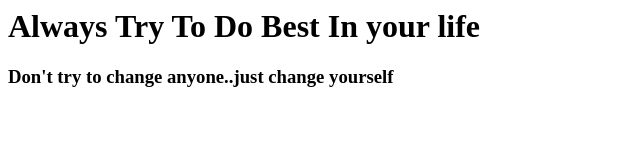
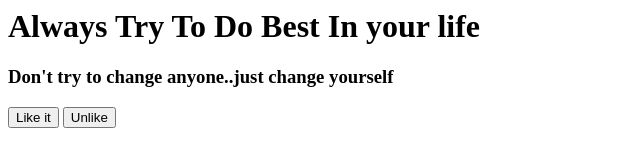
Before and after one commit to TALHA2612/TT148, a plain HTML site: page index.html in a window 1280 px wide. Shown: the whole page, without its empty margins (0-640 px from the left). Drawn offline with Linux system fonts and the light colour scheme.

Commit message:
Update index.html

```diff
--- a/index.html
+++ b/index.html
@@ -9,6 +9,8 @@ Always Try To Do Best In your life
 <h3>
 Don't try to change anyone..just change yourself
 </h3>
+<button>Like it</button>
+<button>Unlike</button>
 </body>
 </head>
 </html>
```
